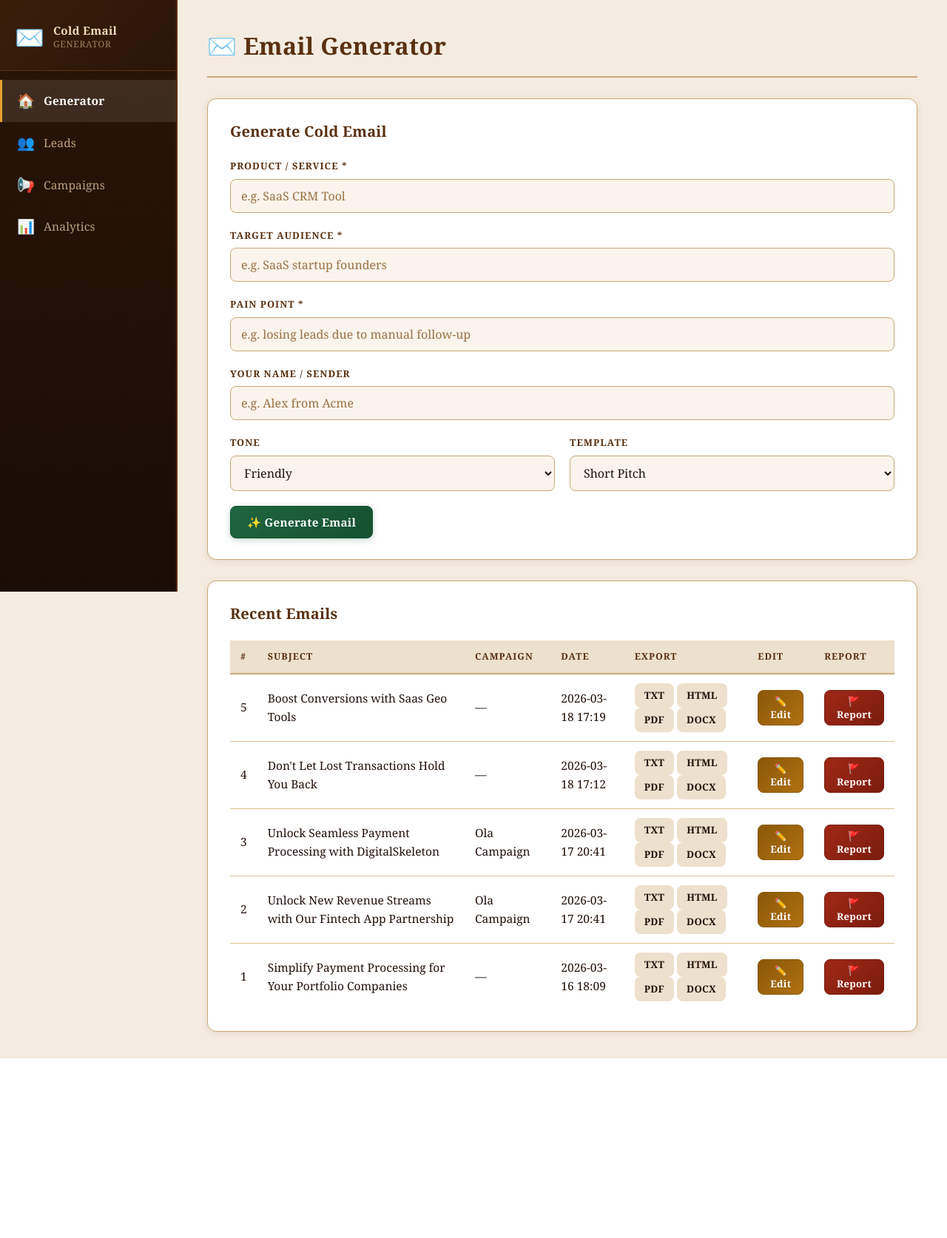
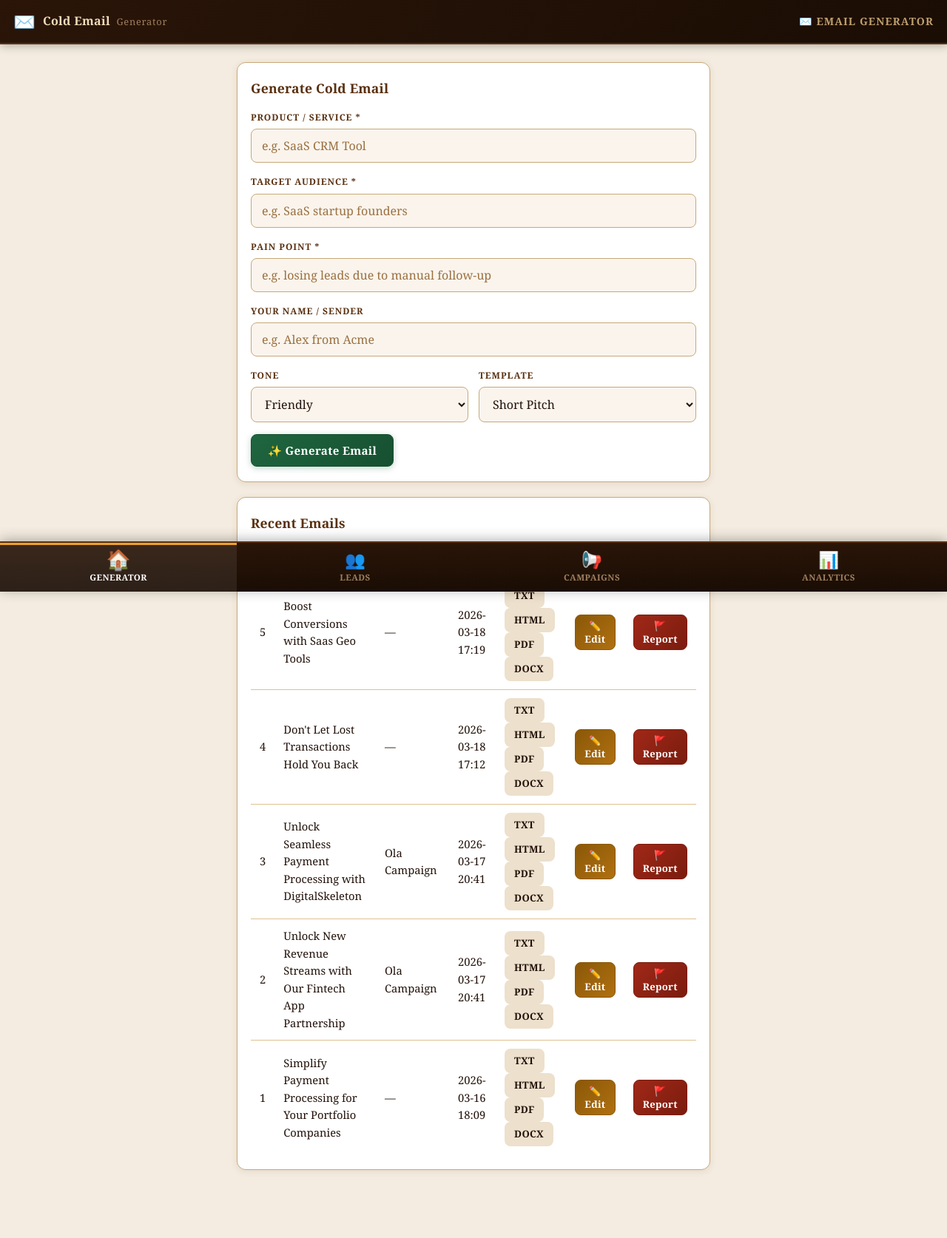
Before and after one commit to julisunkan/pro3, a Flask app: page / in a window 1280 px wide. Shown: the whole page at 74% size. Before the commit the page ends 1431 px from the top, so only its background shows below. Run offline with Flask 3, Linux system fonts and the light colour scheme; data comes from the database, SQL or seed files in the repository.

Commit message:
Adapt web application layout to mimic a mobile app experience
Update CSS and HTML templates to replace the sidebar navigation with a fixed top header and a bottom tab bar, and adjust the service worker to ensure new styles are cached correctly.

Replit-Commit-Author: Agent
Replit-Commit-Session-Id: faef09a0-fa16-46b5-a360-214b945379fd
Replit-Commit-Checkpoint-Type: full_checkpoint
Replit-Commit-Event-Id: 44de43e4-a077-4723-b58b-0013f9a52aea
Replit-Commit-Screenshot-Url: https://storage.googleapis.com/screenshot-production-us-central1/1d77d908-db9f-4c3e-a137-6125b55211fe/faef09a0-fa16-46b5-a360-214b945379fd/8FKiFyQ
Replit-Helium-Checkpoint-Created: true

```diff
--- a/static/service-worker.js
+++ b/static/service-worker.js
@@ -1,4 +1,4 @@
-const CACHE_NAME = 'cold-email-v1';
+const CACHE_NAME = 'cold-email-v2';
 const ASSETS_TO_CACHE = [
   '/',
   '/static/style.css',
--- a/static/style.css
+++ b/static/style.css
@@ -48,13 +45,13 @@
   --warn-bd:     #c09020;
   --warn-tx:     #7a5808;
 
-  /* Typography — dark on light */
-  --text:        #22110a;     /* near-black warm brown */
-  --text-muted:  #6a4020;     /* medium brown */
-  --text-dim:    #9a7040;     /* light brown */
+  --text:        #22110a;
+  --text-muted:  #6a4020;
+  --text-dim:    #9a7040;
 
   --radius: 12px;
-  --sidebar-w: 240px;
+  --topnav-h: 60px;
+  --bottomnav-h: 68px;
 }
 
 html { font-size: 16px; }
@@ -63,93 +60,127 @@ body {
   background: var(--bg);
   color: var(--text);
   display: flex;
+  flex-direction: column;
   min-height: 100vh;
   line-height: 1.6;
 }
 
 /* ─────────────────────────────────────────────
-   SIDEBAR  — stays dark for contrast
+   TOP NAVIGATION BAR
 ───────────────────────────────────────────── */
-.sidebar {
-  width: var(--sidebar-w);
-  background: linear-gradient(180deg, #2a1508 0%, #1a0d04 100%);
-  border-right: 2px solid #5a3010;
+.topnav {
+  position: fixed;
+  top: 0; left: 0; right: 0;
+  height: var(--topnav-h);
+  background: linear-gradient(135deg, #2a1508 0%, #1a0d04 100%);
+  border-bottom: 2px solid #5a3010;
   display: flex;
-  flex-direction: column;
-  position: fixed;
-  top: 0; left: 0;
-  height: 100vh;
+  align-items: center;
+  justify-content: space-between;
+  padding: 0 18px;
   z-index: 100;
-  padding: 0;
+  box-shadow: 0 2px 12px rgba(0,0,0,0.28);
 }
 
-.sidebar-brand {
+.topnav-brand {
   display: flex;
   align-items: center;
-  gap: 12px;
-  padding: 24px 20px 20px;
-  border-bottom: 1px solid #5a3010;
-  background: linear-gradient(135deg, #3a1e0a, #2a1508);
+  gap: 10px;
 }
-.brand-icon { font-size: 2rem; }
-.brand-text {
+.topnav-icon { font-size: 1.5rem; }
+.topnav-title {
   font-family: 'Georgia', serif;
-  font-size: 0.95rem;
+  font-size: 1rem;
   font-weight: 700;
-  line-height: 1.3;
   color: #f0ddb8;
   letter-spacing: 0.02em;
 }
-.brand-text small {
-  display: block;
+.topnav-sub {
   color: #a08060;
-  font-size: 0.75rem;
+  font-size: 0.8rem;
   font-weight: 400;
   letter-spacing: 0.06em;
+  margin-left: 4px;
+}
+.topnav-page {
+  font-family: 'Georgia', serif;
+  font-size: 0.88rem;
+  font-weight: 700;
+  color: #c0a070;
+  text-transform: uppercase;
+  letter-spacing: 0.08em;
+}
+
+/* ─────────────────────────────────────────────
+   BOTTOM TAB BAR
+───────────────────────────────────────────── */
+.bottom-nav {
+  position: fixed;
+  bottom: 0; left: 0; right: 0;
+  height: var(--bottomnav-h);
+  background: linear-gradient(180deg, #2a1508 0%, #1a0d04 100%);
+  border-top: 2px solid #5a3010;
+  display: flex;
+  align-items: stretch;
+  z-index: 100;
+  box-shadow: 0 -2px 16px rgba(0,0,0,0.30);
+}
+
+.bottom-nav-item {
+  flex: 1;
+  display: flex;
+  flex-direction: column;
+  align-items: center;
+  justify-content: center;
+  gap: 4px;
+  text-decoration: none;
+  color: #a08060;
+  padding: 8px 4px;
+  border-top: 3px solid transparent;
+  transition: all 0.18s;
+  position: relative;
+}
+.bottom-nav-item:hover {
+  color: #f0e0c0;
+  background: rgba(255,255,255,0.06);
+}
+.bottom-nav-item.active {
+  color: #ffffff;
+  border-top-color: #e8a030;
+  background: rgba(255,255,255,0.08);
+}
+.bottom-nav-item.active .bottom-nav-icon {
+  transform: scale(1.18);
+}
+.bottom-nav-icon {
+  font-size: 1.4rem;
+  line-height: 1;
+  transition: transform 0.18s;
+}
+.bottom-nav-label {
+  font-family: 'Georgia', serif;
+  font-size: 0.72rem;
+  font-weight: 700;
+  letter-spacing: 0.04em;
   text-transform: uppercase;
 }
-
-.nav-links { list-style: none; flex: 1; overflow-y: auto; padding: 12px 0; }
-.nav-link {
-  display: flex;
-  align-items: center;
-  gap: 12px;
-  padding: 13px 20px;
-  color: #c0a080;
-  text-decoration: none;
-  font-size: 0.97rem;
-  font-family: 'Georgia', serif;
-  font-weight: 400;
-  transition: all 0.18s;
-  border-left: 3px solid transparent;
-  letter-spacing: 0.01em;
-}
-.nav-link:hover {
-  background: rgba(255,255,255,0.07);
-  color: #f0e0c0;
-  border-left-color: #c09040;
-}
-.nav-link.active {
-  background: rgba(255,255,255,0.1);
-  color: #ffffff;
-  border-left-color: #e8a030;
-  font-weight: 700;
-}
-.nav-icon { font-size: 1.2rem; width: 24px; text-align: center; flex-shrink: 0; }
 
 /* ─────────────────────────────────────────────
    MAIN CONTENT
 ───────────────────────────────────────────── */
 .main-content {
-  margin-left: var(--sidebar-w);
   flex: 1;
-  padding: 36px 40px;
-  min-height: 100vh;
+  padding: 20px 16px;
+  padding-top: calc(var(--topnav-h) + 20px);
+  padding-bottom: calc(var(--bottomnav-h) + 20px);
+  max-width: 720px;
+  margin: 0 auto;
+  width: 100%;
 }
 
-.topbar { margin-bottom: 28px; padding-bottom: 16px; border-bottom: 2px solid var(--border); }
+.topbar { display: none; }
 .page-title {
-  font-size: 2rem;
+  font-size: 1.6rem;
   font-weight: 700;
   font-family: 'Georgia', serif;
   color: var(--brown);
@@ -163,70 +194,65 @@ body {
   background: var(--surface);
   border: 1px solid var(--border);
   border-radius: var(--radius);
-  padding: 28px 30px;
+  padding: 20px 18px;
   box-shadow: 0 2px 10px rgba(90,48,16,0.10);
 }
 .card-title {
-  font-size: 1.25rem;
+  font-size: 1.1rem;
   font-weight: 700;
   font-family: 'Georgia', serif;
   color: var(--brown);
-  margin-bottom: 20px;
+  margin-bottom: 16px;
   letter-spacing: 0.01em;
 }
 .card-subtitle {
-  font-size: 0.95rem;
+  font-size: 0.92rem;
   font-weight: 700;
   color: var(--text-muted);
   margin-bottom: 10px;
   font-family: 'Georgia', serif;
 }
-.mt-4 { margin-top: 24px; }
-.mb-4 { margin-bottom: 24px; }
+.mt-4 { margin-top: 20px; }
+.mb-4 { margin-bottom: 20px; }
 
 /* ─────────────────────────────────────────────
-   TWO COLUMN
+   TWO COLUMN  (collapses to 1 col on mobile)
 ───────────────────────────────────────────── */
 .two-col {
   display: grid;
-  grid-template-columns: 1fr 1fr;
-  gap: 24px;
-  margin-bottom: 24px;
+  grid-template-columns: 1fr;
+  gap: 16px;
+  margin-bottom: 16px;
 }
 
-/* Generator page — single column by default, two columns when result is visible */
+/* Generator page */
 .gen-grid {
   display: block;
-  margin-bottom: 28px;
+  margin-bottom: 20px;
 }
-.gen-grid > .card {
-  margin-bottom: 24px;
-}
+.gen-grid > .card { margin-bottom: 16px; }
 .gen-grid.has-result {
   display: grid;
-  grid-template-columns: 45fr 55fr;
-  gap: 28px;
-  align-items: start;
+  grid-template-columns: 1fr;
+  gap: 16px;
 }
-.gen-grid.has-result > .card {
-  margin-bottom: 0;
-}
+.gen-grid.has-result > .card { margin-bottom: 0; }
 
 /* ─────────────────────────────────────────────
    FORMS
 ───────────────────────────────────────────── */
-.form-group { margin-bottom: 20px; }
+.form-group { margin-bottom: 16px; }
 .form-group label {
   display: block;
-  font-size: 0.8rem;
+  font-size: 0.75rem;
   font-weight: 700;
   color: var(--brown);
-  margin-bottom: 7px;
+  margin-bottom: 6px;
   text-transform: uppercase;
   letter-spacing: 0.08em;
   font-family: 'Georgia', serif;
 }
-.form-row { display: grid; grid-template-columns: 1fr 1fr; gap: 20px; }
+.form-row { display: grid; grid-template-columns: 1fr 1fr; gap: 14px; }
 
 input[type="text"], input[type="email"], input[type="password"],
 input[type="file"], select, textarea {
@@ -339,13 +365,13 @@ select option { background: #fff; color: var(--text); }
    TABLES
 ───────────────────────────────────────────── */
 .table-wrap { overflow-x: auto; }
-.data-table { width: 100%; border-collapse: collapse; font-size: 0.97rem; }
+.data-table { width: 100%; border-collapse: collapse; font-size: 0.92rem; }
 .data-table th {
   text-align: left;
-  padding: 12px 14px;
+  padding: 10px 12px;
   background: var(--surface3);
   color: var(--brown);
-  font-size: 0.78rem;
+  font-size: 0.74rem;
   text-transform: uppercase;
   letter-spacing: 0.08em;
   font-family: 'Georgia', serif;
@@ -353,10 +379,10 @@ select option { background: #fff; color: var(--text); }
   border-bottom: 2px solid var(--border);
 }
 .data-table td {
-  padding: 12px 14px;
+  padding: 11px 12px;
   border-bottom: 1px solid var(--border-lt);
   vertical-align: middle;
-  font-size: 0.97rem;
+  font-size: 0.92rem;
   color: var(--text);
 }
 .data-table tr:last-child td { border-bottom: none; }
@@ -585,54 +611,42 @@ hr.divider { margin: 18px 0; }
   background: var(--surface);
   border: 1px solid var(--border);
   border-radius: var(--radius);
-  padding: 32px 36px;
+  padding: 26px 22px;
   max-width: 480px;
   width: 100%;
   box-shadow: 0 8px 40px rgba(30,10,4,0.28);
 }
 .modal-title {
-  font-size: 1.2rem;
+  font-size: 1.1rem;
   font-weight: 700;
   font-family: 'Georgia', serif;
   color: var(--red);
   margin-bottom: 10px;
 }
 .modal-desc {
-  font-size: 0.97rem;
+  font-size: 0.94rem;
   color: var(--text-muted);
-  margin-bottom: 16px;
+  margin-bottom: 14px;
   line-height: 1.6;
 }
-.modal-box-lg {
-  max-width: 680px;
-}
-.modal-box-lg #edit-body {
-  min-height: 220px;
-  resize: vertical;
-}
+.modal-box-lg { max-width: 680px; }
+.modal-box-lg #edit-body { min-height: 200px; resize: vertical; }
 .modal-actions {
   display: flex;
   gap: 12px;
   justify-content: flex-end;
-  margin-top: 18px;
+  margin-top: 16px;
 }
 
 /* ─────────────────────────────────────────────
-   RESPONSIVE
+   RESPONSIVE — wider screens get a bit more space
 ───────────────────────────────────────────── */
-@media (max-width: 960px) {
-  .sidebar { width: 64px; }
-  .brand-text,
-  .nav-link span:not(.nav-icon) { display: none; }
-  .sidebar-brand { justify-content: center; padding: 20px 10px; }
-  .nav-link { justify-content: center; padding: 16px 10px; }
-  .main-content { margin-left: 64px; padding: 24px 20px; }
-  .two-col { grid-template-columns: 1fr; }
-  .stats-grid { grid-template-columns: repeat(2, 1fr); }
-  .form-row { grid-template-columns: 1fr; }
+@media (min-width: 600px) {
+  .main-content { padding: 24px 28px; padding-top: calc(var(--topnav-h) + 24px); padding-bottom: calc(var(--bottomnav-h) + 24px); }
+  .two-col { grid-template-columns: 1fr 1fr; gap: 20px; }
+  .gen-grid.has-result { grid-template-columns: 45fr 55fr; gap: 20px; }
+  .stats-grid { grid-template-columns: repeat(4, 1fr); }
 }
-@media (max-width: 520px) {
-  .stats-grid { grid-template-columns: 1fr 1fr; }
-  .main-content { padding: 18px 14px; }
-  .page-title { font-size: 1.5rem; }
+@media (min-width: 760px) {
+  .main-content { padding-left: 40px; padding-right: 40px; }
 }
--- a/templates/base.html
+++ b/templates/base.html
@@ -9,36 +9,21 @@
   <link rel="icon" href="/static/icons/icon-512.png" type="image/png" />
   <link rel="apple-touch-icon" href="/static/icons/icon-512.png" />
   <title>{% block title %}Cold Email Generator{% endblock %}</title>
-  <link rel="stylesheet" href="/static/style.css" />
+  <link rel="stylesheet" href="/static/style.css?v=2" />
 </head>
 <body>
-  <!-- Sidebar Navigation -->
-  <nav class="sidebar">
-    <div class="sidebar-brand">
-      <span class="brand-icon">✉️</span>
-      <span class="brand-text">Cold Email<br><small>Generator</small></span>
+
+  <!-- Top Header Bar -->
+  <header class="topnav">
+    <div class="topnav-brand">
+      <span class="topnav-icon">✉️</span>
+      <span class="topnav-title">Cold Email <span class="topnav-sub">Generator</span></span>
     </div>
-    <ul class="nav-links">
-      <li><a href="/" class="nav-link {% if request.path == '/' %}active{% endif %}">
-        <span class="nav-icon">🏠</span> Generator
-      </a></li>
-      <li><a href="/leads" class="nav-link {% if request.path.startswith('/leads') %}active{% endif %}">
-        <span class="nav-icon">👥</span> Leads
-      </a></li>
-      <li><a href="/campaigns" class="nav-link {% if request.path.startswith('/campaigns') %}active{% endif %}">
-        <span class="nav-icon">📢</span> Campaigns
-      </a></li>
-      <li><a href="/analytics" class="nav-link {% if request.path.startswith('/analytics') %}active{% endif %}">
-        <span class="nav-icon">📊</span> Analytics
-      </a></li>
-    </ul>
-  </nav>
+    <div class="topnav-page">{% block page_title %}{% endblock %}</div>
+  </header>
 
   <!-- Main Content -->
   <main class="main-content">
-    <div class="topbar">
-      <h1 class="page-title">{% block page_title %}{% endblock %}</h1>
-    </div>
 
     <!-- Inline message container -->
     <div id="message" class="message-container" style="display:none"></div>
@@ -54,8 +39,27 @@
     {% block content %}{% endblock %}
   </main>
 
+  <!-- Bottom Tab Bar -->
+  <nav class="bottom-nav">
+    <a href="/" class="bottom-nav-item {% if request.path == '/' %}active{% endif %}">
+      <span class="bottom-nav-icon">🏠</span>
+      <span class="bottom-nav-label">Generator</span>
+    </a>
+    <a href="/leads" class="bottom-nav-item {% if request.path.startswith('/leads') %}active{% endif %}">
+      <span class="bottom-nav-icon">👥</span>
+      <span class="bottom-nav-label">Leads</span>
+    </a>
+    <a href="/campaigns" class="bottom-nav-item {% if request.path.startswith('/campaigns') %}active{% endif %}">
+      <span class="bottom-nav-icon">📢</span>
+      <span class="bottom-nav-label">Campaigns</span>
+    </a>
+    <a href="/analytics" class="bottom-nav-item {% if request.path.startswith('/analytics') %}active{% endif %}">
+      <span class="bottom-nav-icon">📊</span>
+      <span class="bottom-nav-label">Analytics</span>
+    </a>
+  </nav>
+
   <script>
-    // ── Inline message helper ──
     function showMessage(text, type) {
       const el = document.getElementById('message');
       el.className = 'message-container alert alert-' + (type || 'info');
@@ -64,7 +68,6 @@
       setTimeout(() => { el.style.display = 'none'; }, 5000);
     }
 
-    // ── Register service worker ──
     if ('serviceWorker' in navigator) {
       navigator.serviceWorker.register('/service-worker.js', { scope: '/' })
         .catch(() => {});
```
Also changed, not shown: other parts of static/style.css (+52 -55 lines).
